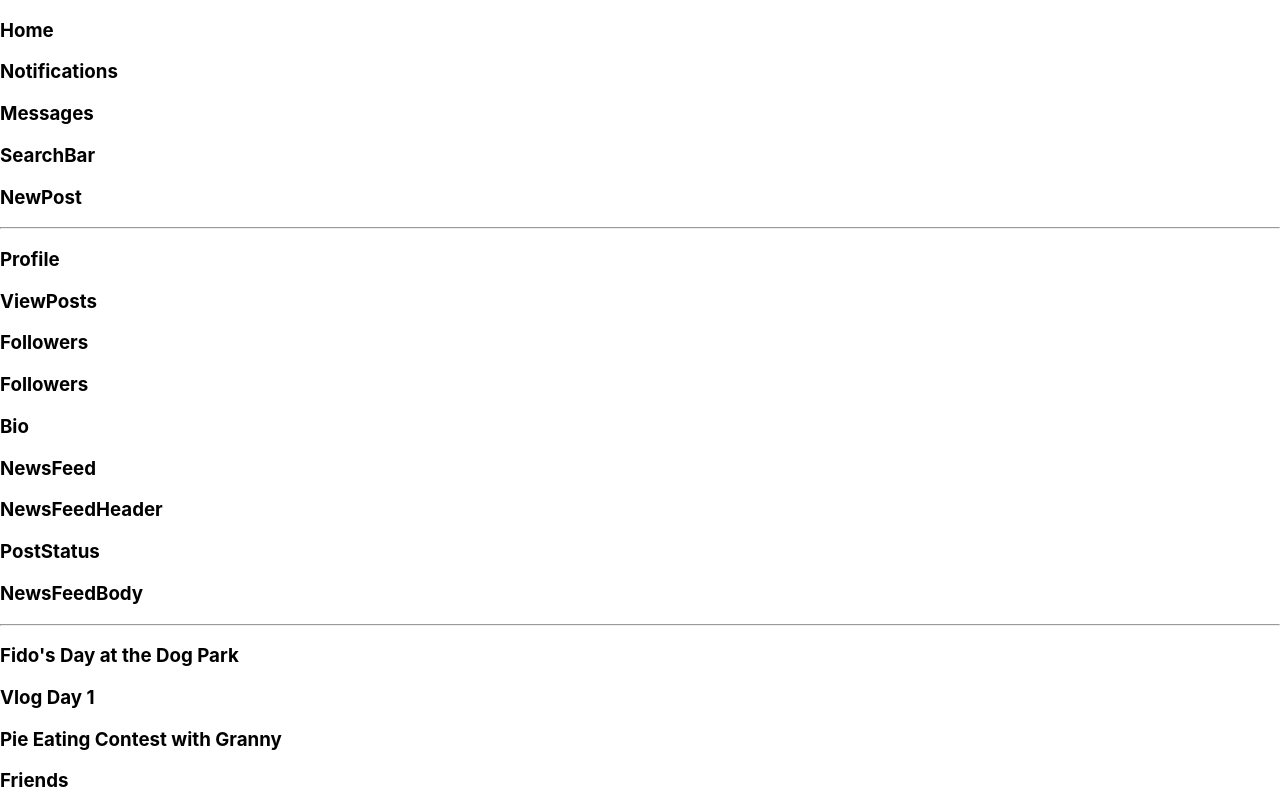
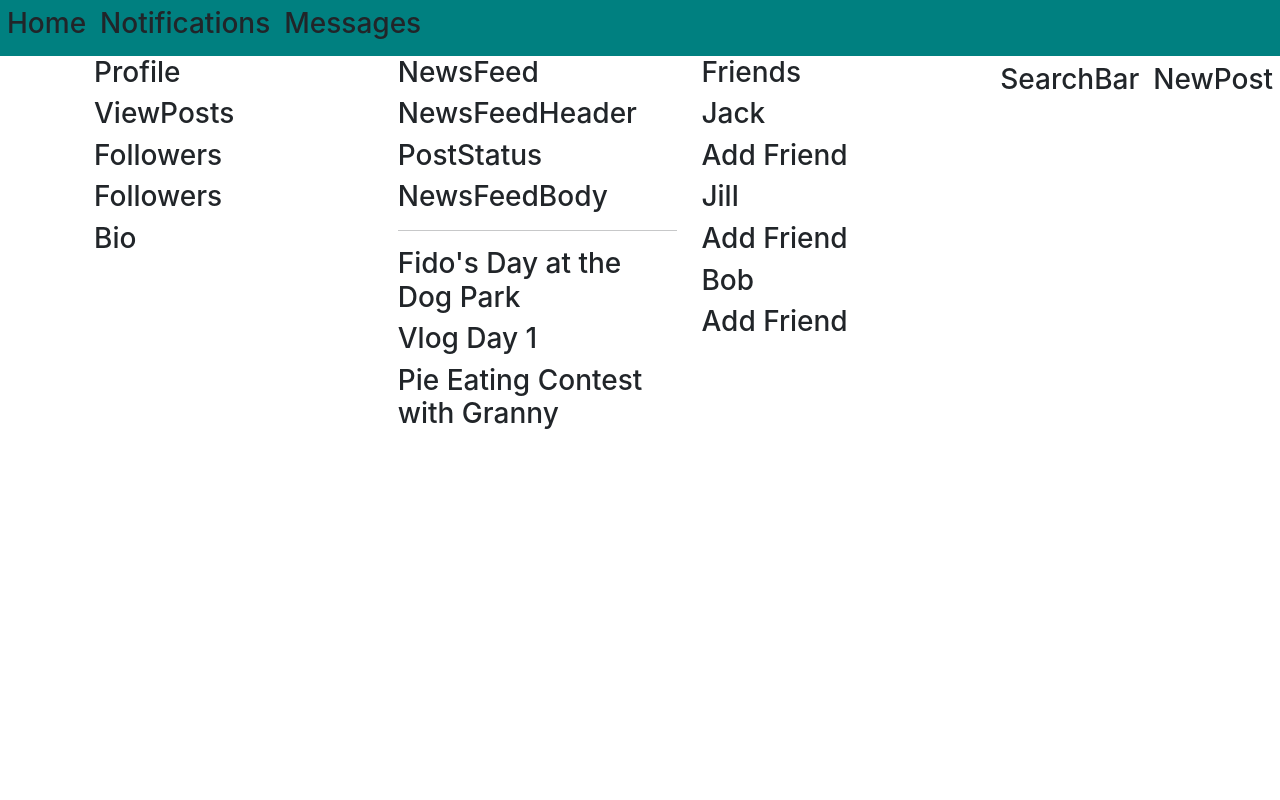
Before and after one commit to curtisbrooks678/SocialMediaClone, a React app: page / in a window 1280 px wide. Shown: the top 800 px of the page. Built offline with nearby package versions, Linux system fonts and the light colour scheme.

Commit message:
start to add styles to navbar and body
Co-Authored-By: Curtis Brooks <curtisbrooks678@gmail.com>

```diff
--- a/package.json
+++ b/package.json
@@ -6,6 +6,7 @@
     "@testing-library/jest-dom": "^5.16.2",
     "@testing-library/react": "^12.1.2",
     "@testing-library/user-event": "^13.5.0",
+    "bootstrap": "^5.1.3",
     "react": "^17.0.2",
     "react-dom": "^17.0.2",
     "react-scripts": "3.2.0",
--- a/src/components/App.js
+++ b/src/components/App.js
@@ -6,8 +6,9 @@ function App(){
   return (
     <React.Fragment>
       <Header />
-      <hr/>
-      <Body />
+      <div class="container">
+        <Body />
+      </div>
     </React.Fragment>
   );
 }
--- a/src/components/Body.js
+++ b/src/components/Body.js
@@ -7,10 +7,18 @@ import FriendsList from "./FriendsList";
 function Body(){
   return (
     <React.Fragment>
-      <Profile />
-      <Bio />
-      <NewsFeed />
-      <FriendsList />
+      <div class="row">
+        <div class="col-4">
+          <Profile />
+          <Bio />
+        </div>
+        <div class="col-4">
+          <NewsFeed />
+        </div>
+        <div class="col-4">
+          <FriendsList />
+        </div>
+      </div>
     </React.Fragment>
   );
 }
--- a/src/components/Header.js
+++ b/src/components/Header.js
@@ -5,15 +5,30 @@ import Messages from "./Messages";
 import SearchBar from "./SearchBar";
 import NewPost from "./NewPost";
 
+function Header(){
+  const HeaderStyles = {
+    display: "flex",
+    backgroundColor: "teal",
+    overflow: "hidden"
+  }
+  const SearchBarStyles = {
+    display: "flex",
+    float: "right",
 
-function Header(){
+  }
   return (
     <React.Fragment>
-      <Home />
-      <Notifications />
-      <Messages />
-      <SearchBar />
-      <NewPost />
+      <nav>
+        <div style={HeaderStyles}>
+          <Home />
+          <Notifications />
+          <Messages />
+        </div>
+        <div class="ml-auto" style={SearchBarStyles}>
+          <SearchBar />
+          <NewPost />
+        </div>
+      </nav>
     </React.Fragment>
   );
 }
--- a/src/components/Home.js
+++ b/src/components/Home.js
@@ -1,8 +1,13 @@
 import React from "react";
 
 function Home(){
+  const homeStyles = {
+    display: "flex",
+    padding: ".25em"
+  }
   return(
-    <h3>Home</h3>
+
+    <h3 style={homeStyles}>Home</h3>
   );
 }
 
--- a/src/components/Messages.js
+++ b/src/components/Messages.js
@@ -1,8 +1,12 @@
 import React from "react";
 
 function Messages(){
+  const messagesStyles = {
+    display: "flex",
+    padding: ".25em"
+  }
   return(
-    <h3>Messages</h3>
+    <h3 style={messagesStyles}>Messages</h3>
   );
 }
 
--- a/src/components/NewPost.js
+++ b/src/components/NewPost.js
@@ -1,8 +1,12 @@
 import React from "react";
 
 function NewPost(){
+  const newPostStyles = {
+    display: "flex",
+    padding: ".25em"
+  }
   return(
-    <h3>NewPost</h3>
+    <h3 style={newPostStyles}>NewPost</h3>
   );
 }
 
--- a/src/components/Notifications.js
+++ b/src/components/Notifications.js
@@ -1,8 +1,12 @@
 import React from "react";
 
 function Notifications(){
+  const notificationsStyles = {
+    display: "flex",
+    padding: ".25em"
+  }
   return(
-    <h3>Notifications</h3>
+    <h3 style={notificationsStyles}>Notifications</h3>
   );
 }
 
--- a/src/components/SearchBar.js
+++ b/src/components/SearchBar.js
@@ -1,8 +1,12 @@
 import React from "react";
 
 function SearchBar(){
+  const searchBarStyles = {
+    display: "flex",
+    padding: ".25em"
+  }
   return(
-    <h3>SearchBar</h3>
+    <h3 style={searchBarStyles}>SearchBar</h3>
   );
 }
 
--- a/src/index.js
+++ b/src/index.js
@@ -1,3 +1,4 @@
+import 'bootstrap/dist/css/bootstrap.css';
 import React from 'react';
 import ReactDOM from 'react-dom';
 import './index.css';
```
Also changed, not shown: README.md, src/img/Diagram.png (added), src/index.css (line endings or trailing spaces), 1 other file.
